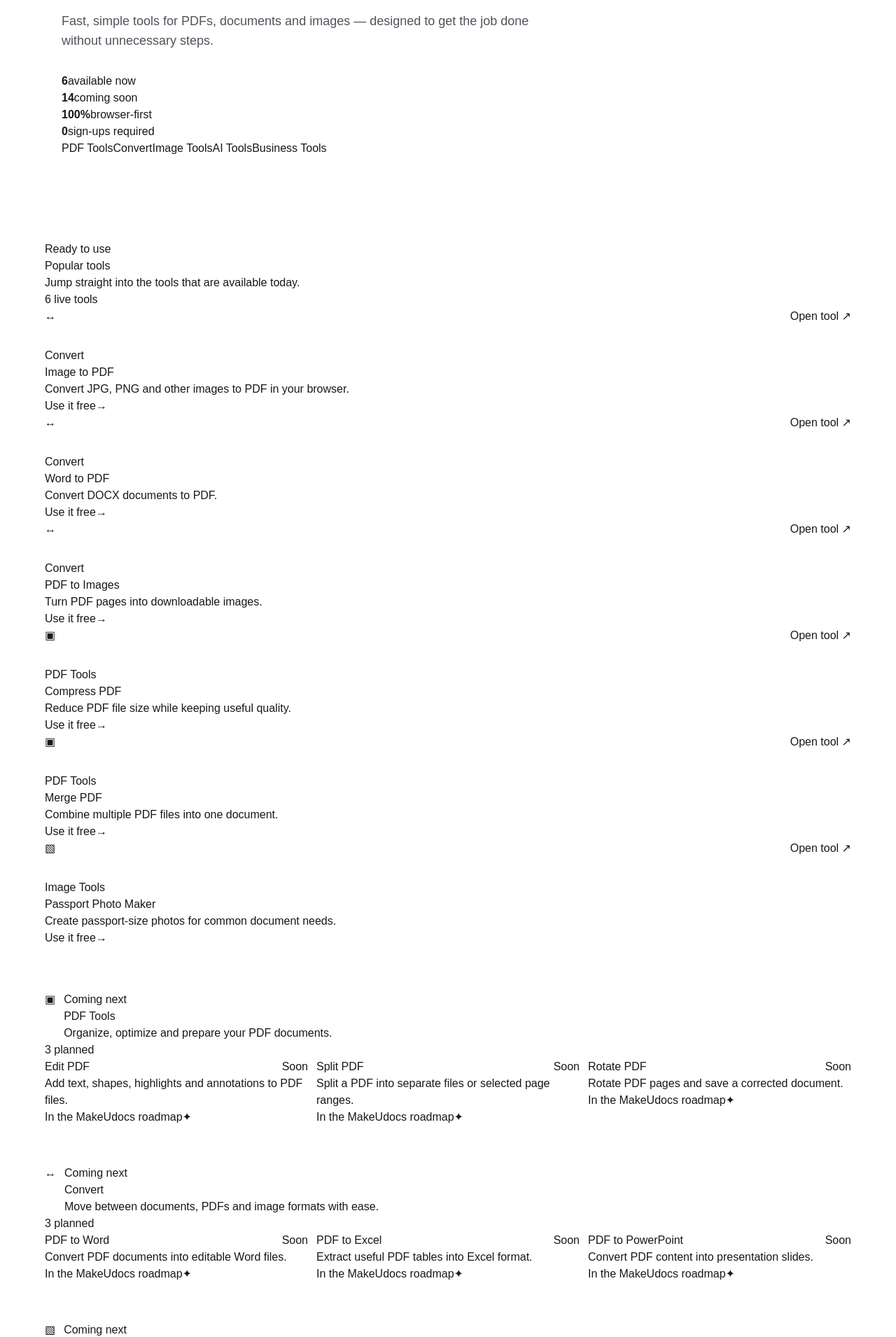
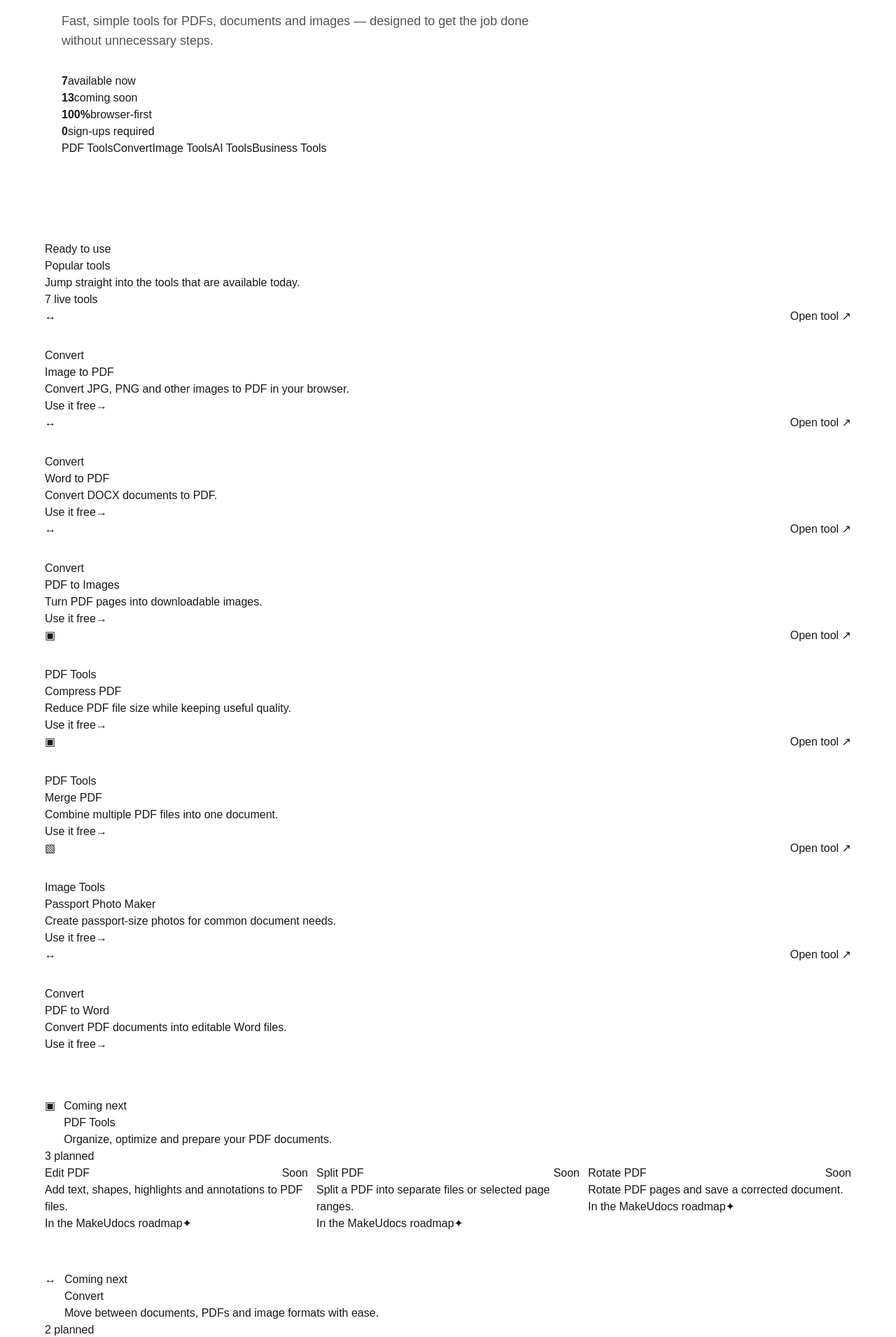
Before and after one commit to upendra701/makeudocs, a Next.js app: page /tools in a window 1280 px wide. Shown: the part 357-2267 px from the top of the page at 70% size. Built offline with nearby package versions, Linux system fonts and the light colour scheme.

Commit message:
Make PDF to Word available

```diff
--- a/app/data/tools.ts
+++ b/app/data/tools.ts
@@ -9,173 +9,35 @@
 };
 
 export const tools: Tool[] = [
-  {
-    name: "Image to PDF",
-    description: "Convert JPG, PNG and other images to PDF in your browser.",
-    href: "/image-to-pdf",
-    category: "Convert",
-    status: "available",
-  },
-  {
-    name: "Word to PDF",
-    description: "Convert DOCX documents to PDF.",
-    href: "/word-to-pdf",
-    category: "Convert",
-    status: "available",
-  },
-  {
-    name: "PDF to Images",
-    description: "Turn PDF pages into downloadable images.",
-    href: "/pdf-to-images",
-    category: "Convert",
-    status: "available",
-  },
-  {
-    name: "Compress PDF",
-    description: "Reduce PDF file size while keeping useful quality.",
-    href: "/compress-pdf",
-    category: "PDF Tools",
-    status: "available",
-  },
-  {
-    name: "Merge PDF",
-    description: "Combine multiple PDF files into one document.",
-    href: "/merge-pdf",
-    category: "PDF Tools",
-    status: "available",
-  },
-  {
-    name: "Passport Photo Maker",
-    description: "Create passport-size photos for common document needs.",
-    href: "/passport-photo",
-    category: "Image Tools",
-    status: "available",
-  },
-  {
-    name: "Edit PDF",
-    description: "Add text, shapes, highlights and annotations to PDF files.",
-    href: "/edit-pdf",
-    category: "PDF Tools",
-    status: "coming-soon",
-  },
-  {
-    name: "Split PDF",
-    description: "Split a PDF into separate files or selected page ranges.",
-    href: "/split-pdf",
-    category: "PDF Tools",
-    status: "coming-soon",
-  },
-  {
-    name: "Rotate PDF",
-    description: "Rotate PDF pages and save a corrected document.",
-    href: "/rotate-pdf",
-    category: "PDF Tools",
-    status: "coming-soon",
-  },
-  {
-    name: "PDF to Word",
-    description: "Convert PDF documents into editable Word files.",
-    href: "/pdf-to-word",
-    category: "Convert",
-    status: "coming-soon",
-  },
-  {
-    name: "PDF to Excel",
-    description: "Extract useful PDF tables into Excel format.",
-    href: "/pdf-to-excel",
-    category: "Convert",
-    status: "coming-soon",
-  },
-  {
-    name: "PDF to PowerPoint",
-    description: "Convert PDF content into presentation slides.",
-    href: "/pdf-to-ppt",
-    category: "Convert",
-    status: "coming-soon",
-  },
-  {
-    name: "JPG to PNG",
-    description: "Convert JPG images to PNG format.",
-    href: "/jpg-to-png",
-    category: "Image Tools",
-    status: "coming-soon",
-  },
-  {
-    name: "PNG to JPG",
-    description: "Convert PNG images to JPG format.",
-    href: "/png-to-jpg",
-    category: "Image Tools",
-    status: "coming-soon",
-  },
-  {
-    name: "Image Compressor",
-    description: "Reduce image file size for sharing and uploads.",
-    href: "/compress-image",
-    category: "Image Tools",
-    status: "coming-soon",
-  },
-  {
-    name: "OCR",
-    description: "Extract text from scanned documents and images.",
-    href: "/ocr",
-    category: "AI Tools",
-    status: "coming-soon",
-  },
-  {
-    name: "Chat with PDF",
-    description: "Ask questions and get answers from your documents.",
-    href: "/chat-pdf",
-    category: "AI Tools",
-    status: "coming-soon",
-  },
-  {
-    name: "AI PDF Summarizer",
-    description: "Create clear summaries from long documents.",
-    href: "/ai-pdf-summarizer",
-    category: "AI Tools",
-    status: "coming-soon",
-  },
-  {
-    name: "Invoice Generator",
-    description: "Create professional invoices and export them to PDF.",
-    href: "/invoice-generator",
-    category: "Business Tools",
-    status: "coming-soon",
-  },
-  {
-    name: "Quotation Generator",
-    description: "Create simple business quotations and export them to PDF.",
-    href: "/quotation-generator",
-    category: "Business Tools",
-    status: "coming-soon",
-  },
+  { name: "Image to PDF", description: "Convert JPG, PNG and other images to PDF in your browser.", href: "/image-to-pdf", category: "Convert", status: "available" },
+  { name: "Word to PDF", description: "Convert DOCX documents to PDF.", href: "/word-to-pdf", category: "Convert", status: "available" },
+  { name: "PDF to Images", description: "Turn PDF pages into downloadable images.", href: "/pdf-to-images", category: "Convert", status: "available" },
+  { name: "Compress PDF", description: "Reduce PDF file size while keeping useful quality.", href: "/compress-pdf", category: "PDF Tools", status: "available" },
+  { name: "Merge PDF", description: "Combine multiple PDF files into one document.", href: "/merge-pdf", category: "PDF Tools", status: "available" },
+  { name: "Passport Photo Maker", description: "Create passport-size photos for common document needs.", href: "/passport-photo", category: "Image Tools", status: "available" },
+  { name: "Edit PDF", description: "Add text, shapes, highlights and annotations to PDF files.", href: "/edit-pdf", category: "PDF Tools", status: "coming-soon" },
+  { name: "Split PDF", description: "Split a PDF into separate files or selected page ranges.", href: "/split-pdf", category: "PDF Tools", status: "coming-soon" },
+  { name: "Rotate PDF", description: "Rotate PDF pages and save a corrected document.", href: "/rotate-pdf", category: "PDF Tools", status: "coming-soon" },
+  { name: "PDF to Word", description: "Convert PDF documents into editable Word files.", href: "/pdf-to-word", category: "Convert", status: "available" },
+  { name: "PDF to Excel", description: "Extract useful PDF tables into Excel format.", href: "/pdf-to-excel", category: "Convert", status: "coming-soon" },
+  { name: "PDF to PowerPoint", description: "Convert PDF content into presentation slides.", href: "/pdf-to-ppt", category: "Convert", status: "coming-soon" },
+  { name: "JPG to PNG", description: "Convert JPG images to PNG format.", href: "/jpg-to-png", category: "Image Tools", status: "coming-soon" },
+  { name: "PNG to JPG", description: "Convert PNG images to JPG format.", href: "/png-to-jpg", category: "Image Tools", status: "coming-soon" },
+  { name: "Image Compressor", description: "Reduce image file size for sharing and uploads.", href: "/compress-image", category: "Image Tools", status: "coming-soon" },
+  { name: "OCR", description: "Extract text from scanned documents and images.", href: "/ocr", category: "AI Tools", status: "coming-soon" },
+  { name: "Chat with PDF", description: "Ask questions and get answers from your documents.", href: "/chat-pdf", category: "AI Tools", status: "coming-soon" },
+  { name: "AI PDF Summarizer", description: "Create clear summaries from long documents.", href: "/ai-pdf-summarizer", category: "AI Tools", status: "coming-soon" },
+  { name: "Invoice Generator", description: "Create professional invoices and export them to PDF.", href: "/invoice-generator", category: "Business Tools", status: "coming-soon" },
+  { name: "Quotation Generator", description: "Create simple business quotations and export them to PDF.", href: "/quotation-generator", category: "Business Tools", status: "coming-soon" },
 ];
 
 export const availableTools = tools.filter((tool) => tool.status === "available");
 export const comingSoonTools = tools.filter((tool) => tool.status === "coming-soon");
 
 export const megaMenuGroups = {
-  "PDF Tools": [
-    "Edit PDF",
-    "Merge PDF",
-    "Split PDF",
-    "Compress PDF",
-    "Rotate PDF",
-  ],
-  Convert: [
-    "Image to PDF",
-    "Word to PDF",
-    "PDF to Images",
-    "PDF to Word",
-    "PDF to Excel",
-    "PDF to PowerPoint",
-  ],
-  "Image Tools": [
-    "Passport Photo Maker",
-    "JPG to PNG",
-    "PNG to JPG",
-    "Image Compressor",
-  ],
+  "PDF Tools": ["Edit PDF", "Merge PDF", "Split PDF", "Compress PDF", "Rotate PDF"],
+  Convert: ["Image to PDF", "Word to PDF", "PDF to Images", "PDF to Word", "PDF to Excel", "PDF to PowerPoint"],
+  "Image Tools": ["Passport Photo Maker", "JPG to PNG", "PNG to JPG", "Image Compressor"],
   "AI Tools": ["OCR", "Chat with PDF", "AI PDF Summarizer"],
   "Business Tools": ["Invoice Generator", "Quotation Generator"],
 } as const;
```
